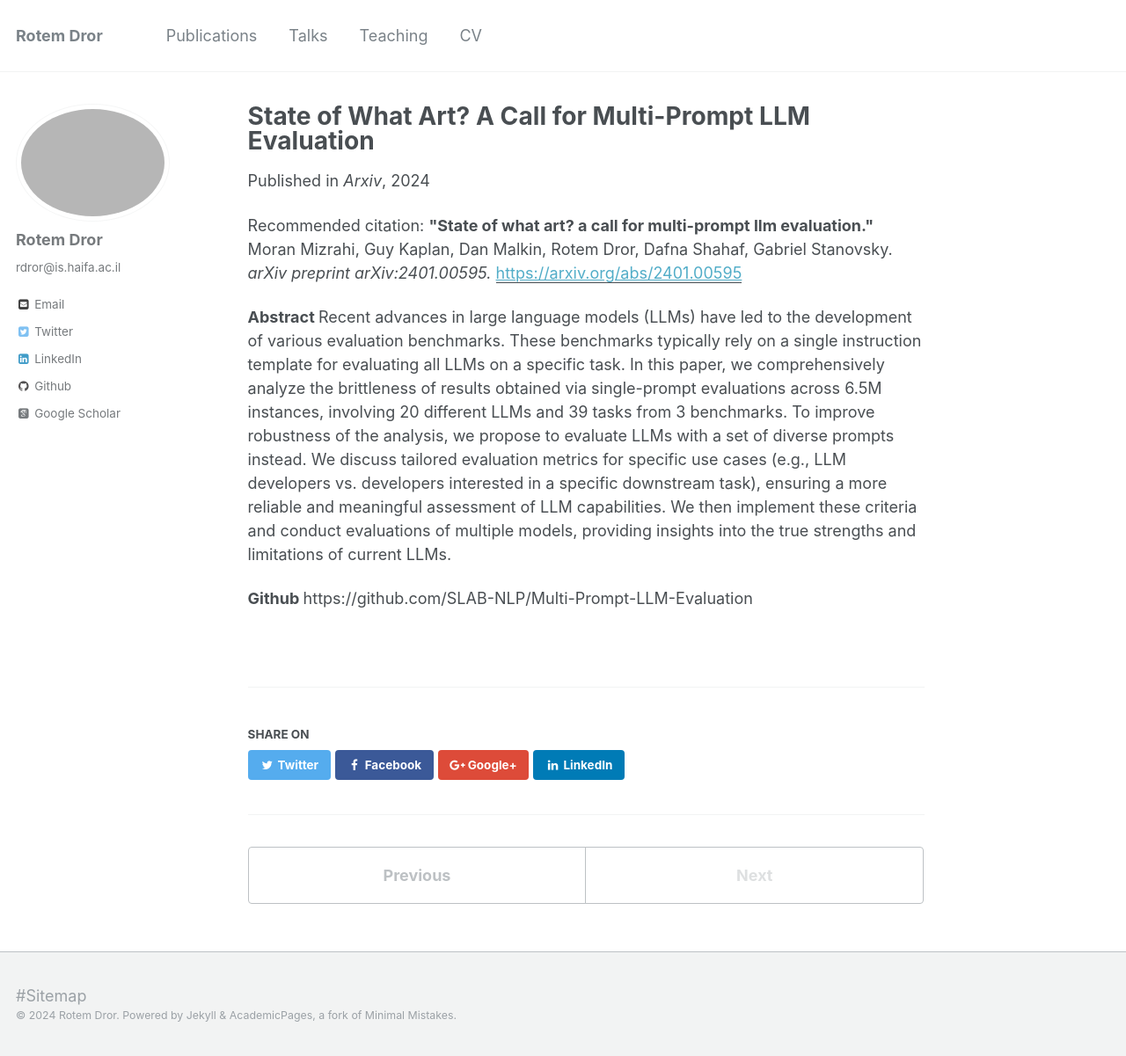
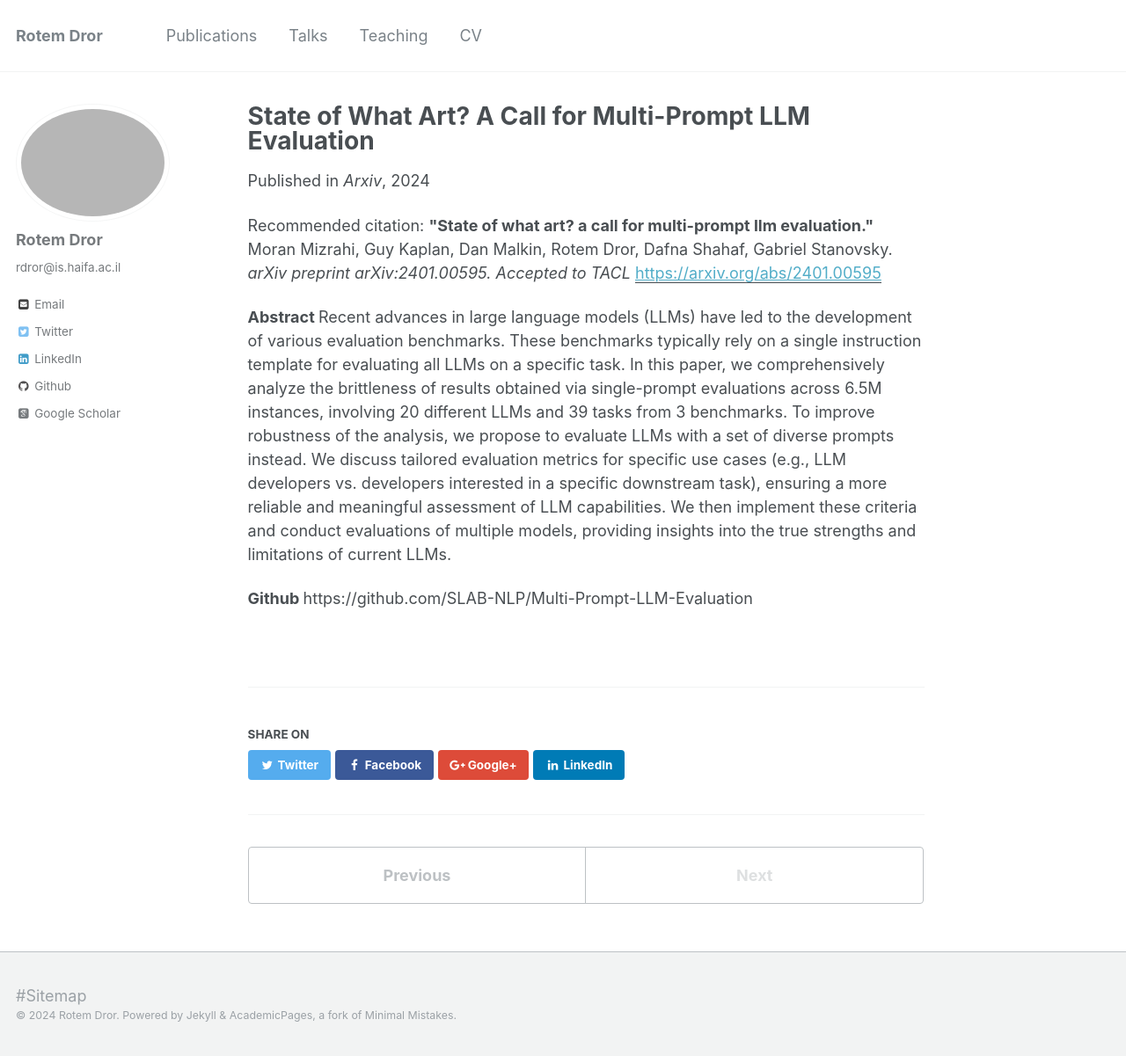
Before and after one commit to rtmdrr/rtmdrr.github.io, a Jekyll site: the page built from _publications/prompt.md, in a window 1280 px wide and 1201 px high. Shown: the whole window at 88% size. Built offline with Jekyll 4.4.1, drawn with Linux system fonts in a browser that asks for light colours; some web fonts are replaced.

Commit message:
Update prompt.md

```diff
--- a/_publications/prompt.md
+++ b/_publications/prompt.md
@@ -5,7 +5,7 @@ permalink: /publication/prompt
 date: 2024-01-30
 venue: 'Arxiv'
 paperurl: 'https://arxiv.org/abs/2401.00595'
-citation: '<b>"State of what art? a call for multi-prompt llm evaluation."</b> Moran Mizrahi, Guy Kaplan, Dan Malkin, Rotem Dror, Dafna Shahaf, Gabriel Stanovsky. <i> arXiv preprint arXiv:2401.00595.</i>'
+citation: '<b>"State of what art? a call for multi-prompt llm evaluation."</b> Moran Mizrahi, Guy Kaplan, Dan Malkin, Rotem Dror, Dafna Shahaf, Gabriel Stanovsky. <i> arXiv preprint arXiv:2401.00595. Accepted to TACL</i>'
 ---
 
 <b> Abstract </b>
```
